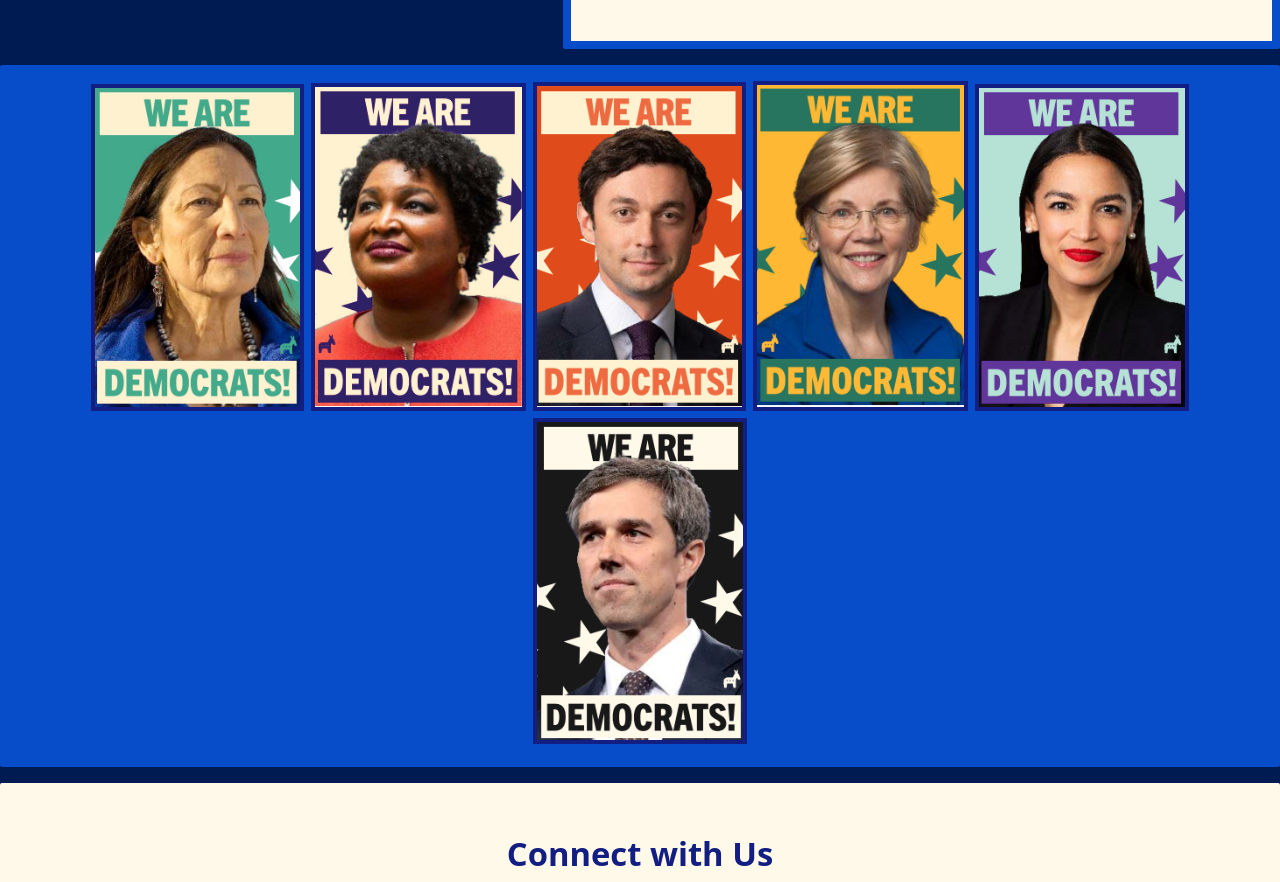
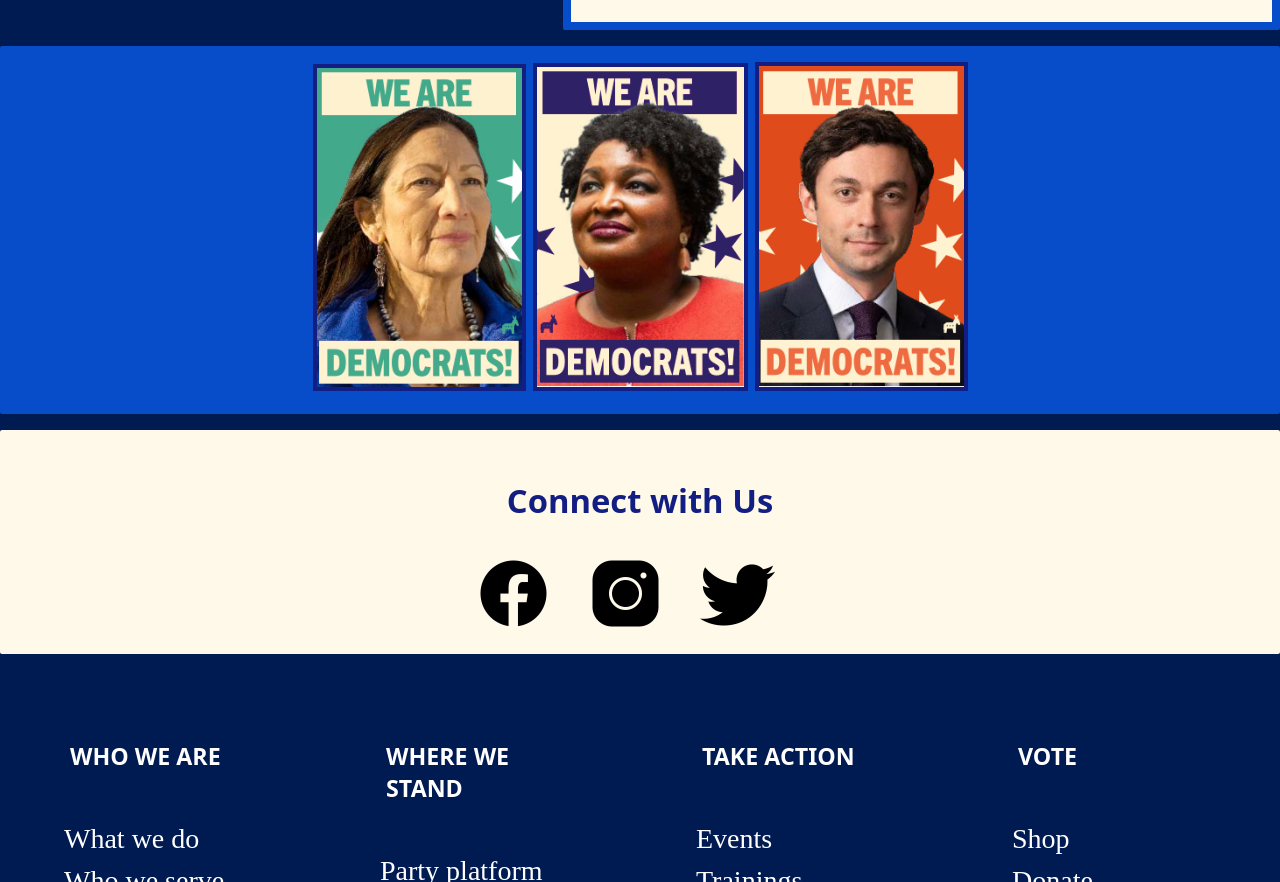
Before and after one commit to caqliqurux/DNC, a plain HTML site: page index.html in a window 1280 px wide. Shown: the part 1918-2800 px from the top of the page. Drawn offline with Linux system fonts and the light colour scheme; a web font is replaced by a local one.

Commit message:
Add files via upload

```diff
--- a/index.html
+++ b/index.html
@@ -15,15 +15,12 @@
                     <li><a href="#">Who We Are</a></li>
                     <li><a href="#">Where We Stand</a></li>
                     <li><a href="#">Take Action</a></li>
-                    <li><a href="#">Vote</a></li>
-                    <li><a href="#">Shop</a></li>
-                    <li><a href="#">Donate</a></li>
-                    <li><a href="#">En Espanol</a></li>
+
                 </ul>
             </nav>
                 <header class="grid-box">
                     <h1>Vote for the Democratic Party</h1>
-                    <p>Action Network makes it easy to connect with your community.</p>
+                    <p class="subheading"> Action Network makes it easy to connect with your community.</p>
                 </header>
                 <div class="grid-box teaser">
                     <h3>Action Network provides powerful, flexible tools to engage your community when it matters most.</h3>
@@ -46,15 +43,15 @@
                     <img src="team-1.png" alt="democrat party member">
                     <img src="team-2.png" alt="democrat party member">
                     <img src="team-3.png" alt="democrat party member">
-                    <img src="team-4.png" alt="democrat party member">
-                    <img src="team-5.png" alt="democrat party member">
-                    <img src="team-6.png" alt="democrat party member">
+                    <!-- <img src="team-4.png" alt="democrat party member"> -->
+                    <!-- <img src="team-5.png" alt="democrat party member">
+                    <img src="team-6.png" alt="democrat party member"> -->
                 </div>
                 <div class="grid-box socials">
                     <h3>Connect with Us</h3>
-                    <a href="https://www.facebook.com/democrats/"><img src="fb150.png" alt="facebook icon"></a>
-                    <a href="https://www.instagram.com/thedemocrats/"><img src="ig150.png" alt="instagram icon"></a>
-                    <a href="https://twitter.com/TheDemocrats"><img src="x150.png" alt="twitter icon"></a>
+                    <a href="https://www.facebook.com/democrats/"><img src="fb150.png" alt="facebook icon" width="75"></a>
+                    <a href="https://www.instagram.com/thedemocrats/"><img src="ig150.png" alt="instagram icon" width="75"></a>
+                    <a href="https://twitter.com/TheDemocrats"><img src="x150.png" alt="twitter icon" width="75"></a>
 
                 </div>
 
```
